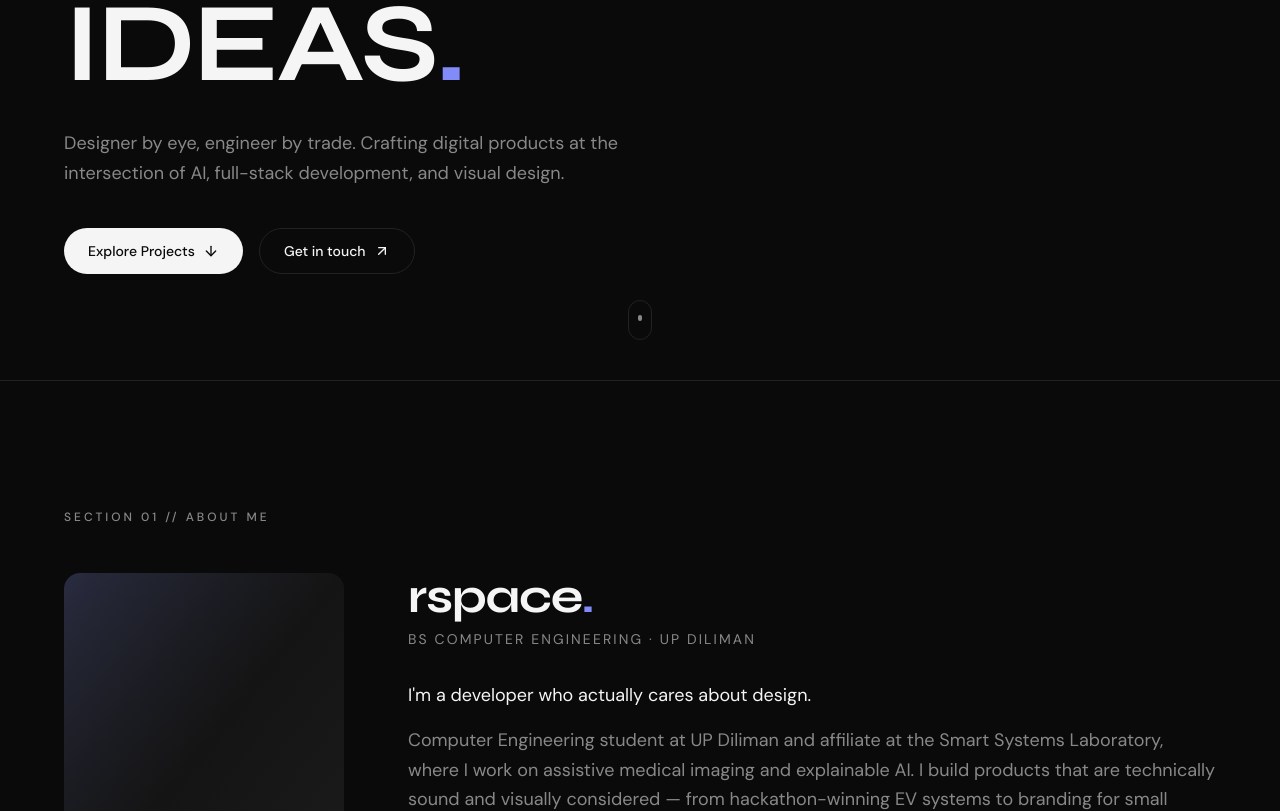
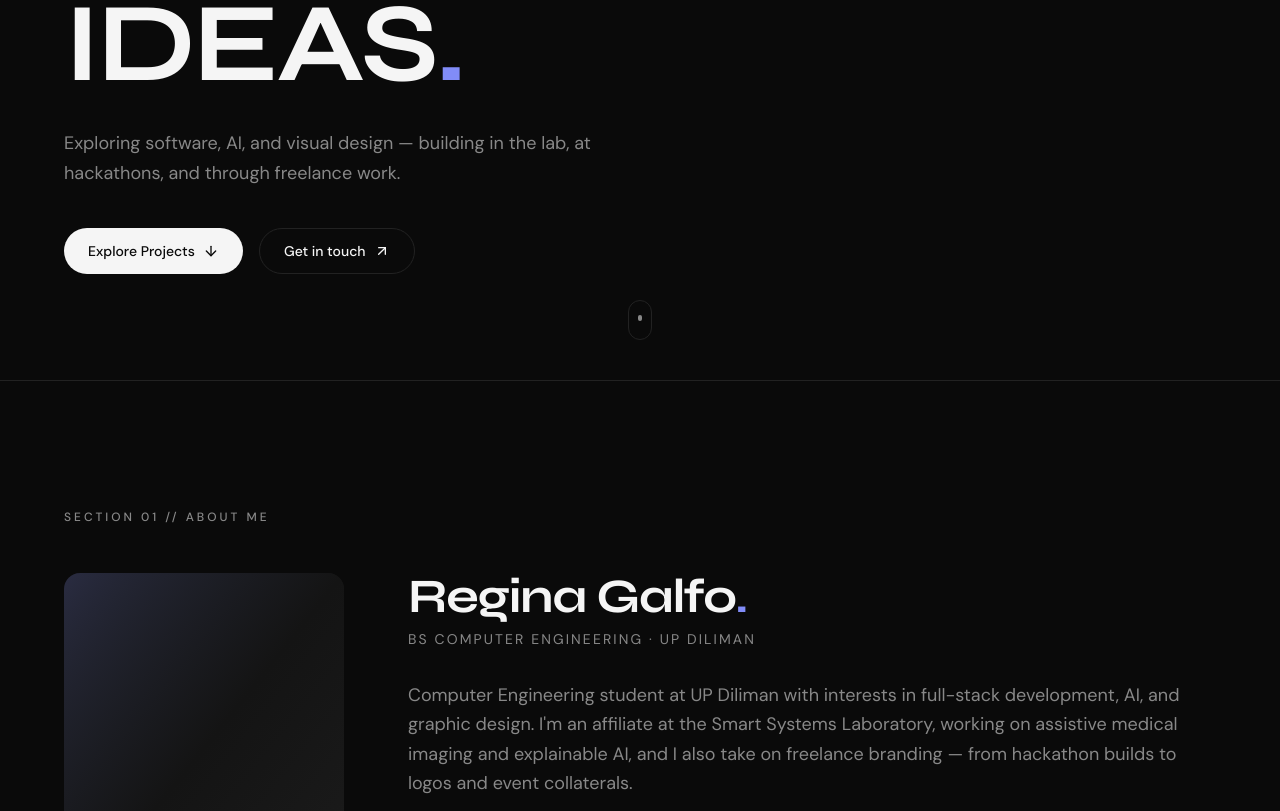
Before and after one commit to wydgin/portfolio, a Next.js app: page / in a window 1280 px wide. Shown: the part 420-1231 px from the top of the page. Built offline with nearby package versions, Linux system fonts and the light colour scheme.

Commit message:
About me fixes

```diff
--- a/src/components/About.tsx
+++ b/src/components/About.tsx
@@ -50,7 +50,7 @@ export function About() {
               transition={{ duration: 0.5, delay: 0.15 }}
             >
               <h2 className="font-display text-4xl font-bold tracking-tight md:text-5xl">
-                {siteConfig.name}
+                {siteConfig.fullName}
                 <span className="text-accent">.</span>
               </h2>
               <p className="mt-2 text-sm uppercase tracking-[0.15em] text-muted">
@@ -66,8 +66,7 @@ export function About() {
               transition={{ duration: 0.5, delay: 0.2 }}
               className="mt-8 space-y-4 text-base leading-relaxed text-muted md:text-lg"
             >
-              <p className="text-foreground">{siteConfig.bio.lead}</p>
-              <p>{siteConfig.bio.body}</p>
+              <p>{siteConfig.bio}</p>
             </motion.div>
 
             <motion.div
--- a/src/data/portfolio.ts
+++ b/src/data/portfolio.ts
@@ -1,19 +1,17 @@
 export const siteConfig = {
   name: "rspace",
+  fullName: "Regina Galfo",
   title: "Full Stack Developer · Graphic Designer · AI Engineer",
   email: "reginagalfo.work@gmail.com",
   location: "Quezon City, Philippines",
   focus: "AI & Social Impact",
   availability: "Available for\nFreelance",
   subtitle: "BS Computer Engineering · UP Diliman",
-  bio: {
-    lead: "I'm a developer who actually cares about design.",
-    body: "Computer Engineering student at UP Diliman and affiliate at the Smart Systems Laboratory, where I work on assistive medical imaging and explainable AI. I build products that are technically sound and visually considered — from hackathon-winning EV systems to branding for small businesses.",
-  },
+  bio: "Computer Engineering student at UP Diliman with interests in full-stack development, AI, and graphic design. I'm an affiliate at the Smart Systems Laboratory, working on assistive medical imaging and explainable AI, and I also take on freelance branding — from hackathon builds to logos and event collaterals.",
   heroDescription:
-    "Designer by eye, engineer by trade. Crafting digital products at the intersection of AI, full-stack development, and visual design.",
+    "Exploring software, AI, and visual design — building in the lab, at hackathons, and through freelance work.",
   social: {
-    github: "https://github.com/rspace",
+    github: "https://github.com/wydgin",
   },
 };
 
```
